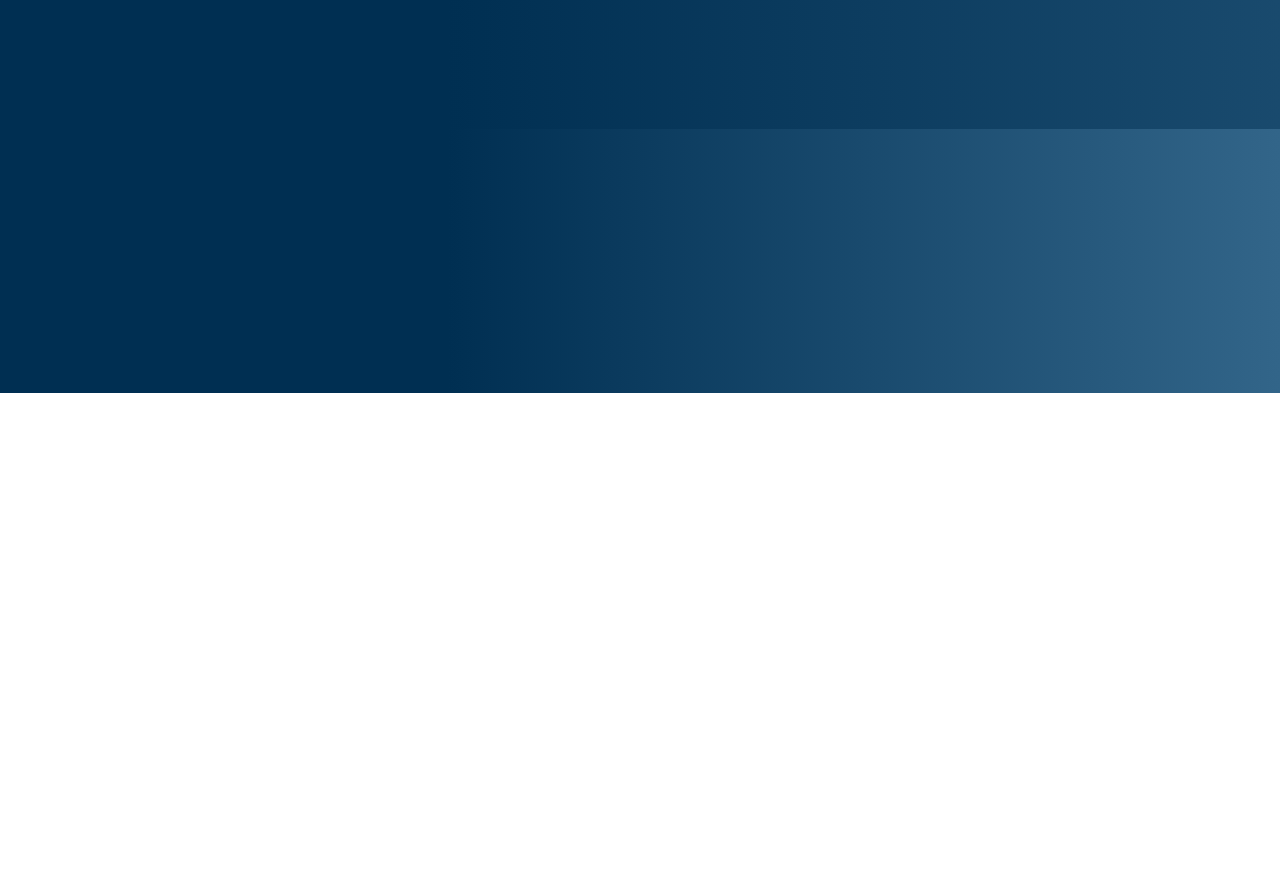
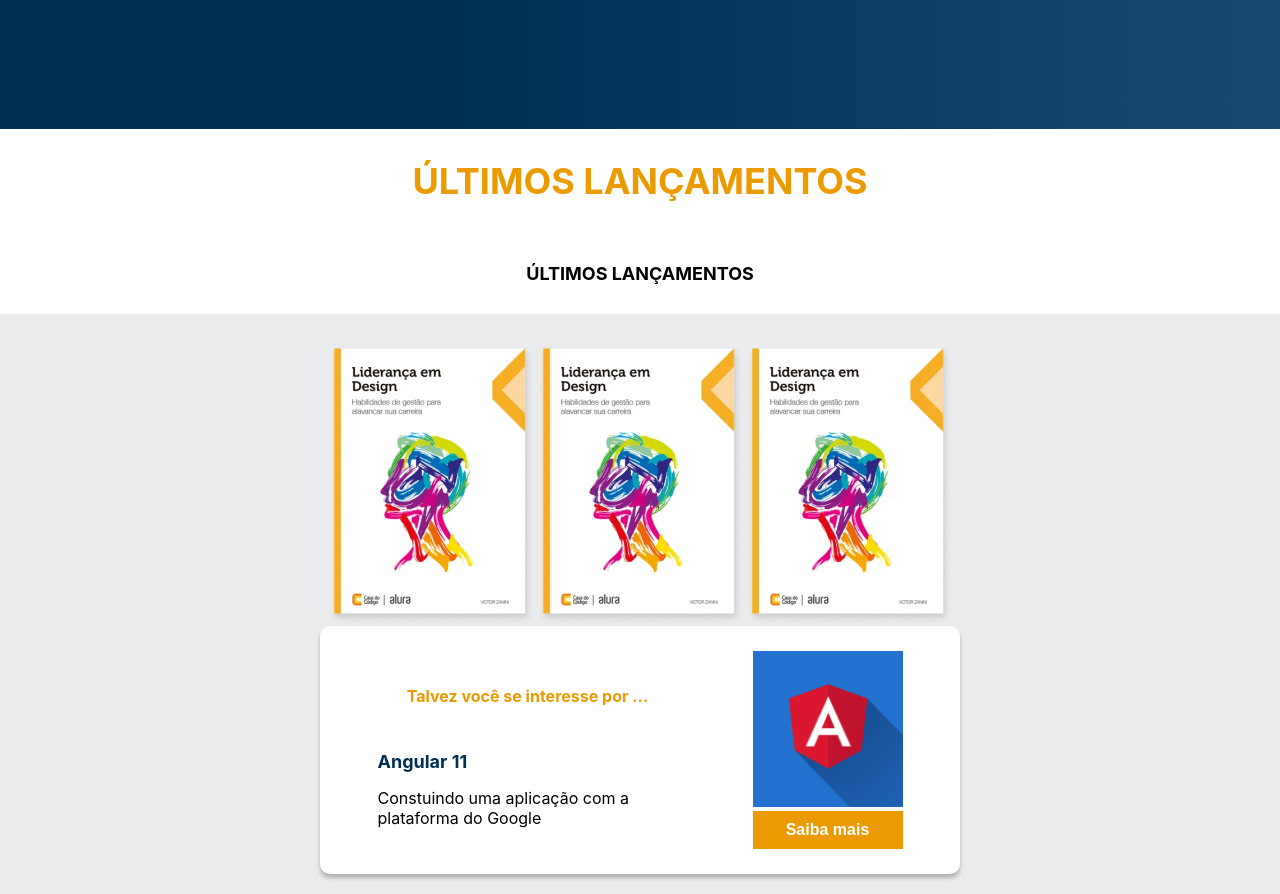
Before and after one commit to Luizsobrinho/alura-books, a React (Create React App) app: page / in a window 1280 px wide. Shown: the part 407-1301 px from the top of the page. Before the commit the page ends 800 px from the top, so only its background shows below. Built offline with nearby package versions, Linux system fonts and the light colour scheme.

Commit message:
finalizando o curso, utilizando conceitos de props

```diff
--- a/src/App.js
+++ b/src/App.js
@@ -1,6 +1,7 @@
 import Header from './componentes/Header';
 import styled from 'styled-components';
 import Pesquisa from './componentes/Pesquisa';
+import UltimosLacamentos from './componentes/UltimosLancamentos';
 
 const AppContainer = styled.div `
     width: 100vw;
@@ -12,6 +13,7 @@
       <AppContainer>
         <Header></Header>
         <Pesquisa/>
+        <UltimosLacamentos/>
       </AppContainer>
 
 
--- /dev/null
+++ b/src/componentes/CardRecomenda/index.js
@@ -0,0 +1,63 @@
+import styled from "styled-components"
+import { Titulo } from "../Titulo"
+const Card = styled.div`
+    align-items: center;
+    background-color: #FFF;
+    box-shadow: 0px 4px 4px rgba(0, 0, 0, 0.25);
+    border-radius: 10px;
+    display: flex;
+    margin: 0 auto;
+    max-width: 600px;
+    padding: 25px 20px;
+    justify-content: space-around;
+    width: 100%;
+`
+
+const Botao = styled.button`
+    background-color: #EB9B00;
+    color: #FFF;
+    padding: 10px 0px;
+    font-size: 16px;
+    border: none;
+    font-weight: 900;
+    display: block;
+    text-align: center;
+    width: 150px;
+    &:hover {
+        cursor: pointer;
+    }
+`
+
+const Descricao = styled.p`
+    max-width: 300px;
+`
+
+const Subtitulo = styled.h4`
+    color: #002F52;
+    font-size: 18px;
+    font-weight: bold;
+    margin: 15px 0;
+`
+
+const ImgLivro = styled.img`
+    width: 150px;
+`
+
+
+
+function CardRecomenda ({titulo,subtitulo,descricao, img}){
+
+    return (<Card>
+        <div>
+            <Titulo tamanhoFonte="16px" cor="#EB9B00" alinhamento="left">{titulo}</Titulo>
+            <Subtitulo>{subtitulo}</Subtitulo>
+            <Descricao>{descricao}</Descricao>
+        </div>
+        <div>
+            <ImgLivro src={img}/>
+            <Botao>Saiba mais</Botao>
+        </div>
+    </Card>  )
+}
+
+export default CardRecomenda;
--- a/src/componentes/Pesquisa/DadosPesquisa.js
+++ b/src/componentes/Pesquisa/DadosPesquisa.js
@@ -0,0 +1,9 @@
+import livro from '../../imagens/livro.png'
+
+export const livros = [
+    {nome: 'Liderança em Design', id: 1, src:livro},
+    {nome: 'Liderança em UX', id: 1, src:livro},
+    {nome: 'JavaScript Assertivo', id: 2, src:livro},
+    {nome: 'Cangaceiro em JavaScript', id: 3, src:livro},
+    {nome: 'Aventureiros do Java', id: 4, src:livro},
+]
--- a/src/componentes/Pesquisa/index.js
+++ b/src/componentes/Pesquisa/index.js
@@ -1,6 +1,7 @@
 import styled from "styled-components";
 import Input from "../Input";
 import { useState } from "react";
+import { livros } from './dadosPesquisa';
 
 const PesquisaContainer = styled.section`
     background-image: linear-gradient(90deg, #002F52 35%, #326589 165%);
@@ -22,16 +23,48 @@
     font-weight: 500;
     margin-bottom: 40px;
 `
+
+const Resultado = styled.div`
+    display: flex;
+    justify-content: center;
+    align-items: center;
+    margin-bottom: 20px;
+    cursor: pointer;
+
+    p {
+        width: 200px;
+    }
+
+    img {
+        width: 100px;
+    }
+
+    &:hover {
+        border: 1px solid white;
+    }
+`
 function Pesquisa (){
     // O texto digitado pelo usuario
-    const [textoDigitado,setTextoDigitado] = useState('');
-
+    const [livrosPesquisados,setLivrosPesquisados] = useState([]);
     return (
         <PesquisaContainer>
             <Titulo>Já sabe por onde começar ?</Titulo>
             <Subtitulo>Encontre seu livro em nossa estante</Subtitulo>
-           <Input placeholder="Escreva sua próxima leitura!" onBlur={evento => setTextoDigitado(evento.target.value)}></Input>
-           <p>{textoDigitado}</p>
+           <Input
+            placeholder="Escreva sua próxima leitura!"
+            onBlur={evento => {
+                const textoDigitado = evento.target.value
+                const resultadoPesquisa = livros.filter(livro => livro.nome.includes(textoDigitado))
+                setLivrosPesquisados(resultadoPesquisa)
+            }}
+
+            />
+            {livrosPesquisados.map(livro =>(
+                <Resultado>
+                    <img src={livro.src} alt={livro.nome}></img>
+                    <p>{livro.nome}</p>
+                </Resultado>
+            ) )}
         </PesquisaContainer>
     )
 }
--- /dev/null
+++ b/src/componentes/Titulo/index.js
@@ -0,0 +1,11 @@
+import styled from "styled-components";
+
+export const Titulo = styled.h2`
+    width: 100%;
+    padding: 30px 0;
+    background-color: #FFF;
+    color: ${props => props.cor || '#000'};
+    font-size: ${props => props.tamanhoFonte || '18px'};
+    text-align: ${props => props.alinhamente || 'center'};
+    margin: 0;
+`
--- /dev/null
+++ b/src/componentes/UltimosLancamentos/dadosUltimosLancamentos.js
@@ -0,0 +1,7 @@
+import livro from '../../imagens/livro.png'
+
+export const livros = [
+    {nome: 'Liderança em Design', src: livro, id: 1},
+    {nome: 'Cangaceiro JavaScript', src: livro, id: 3},
+    {nome: 'Apache Kafka e Spring Boot', src: livro, id: 4}
+]
--- /dev/null
+++ b/src/componentes/UltimosLancamentos/index.js
@@ -0,0 +1,45 @@
+import { livros } from './dadosUltimosLancamentos'
+import styled from 'styled-components';
+import { Titulo }  from '../Titulo';
+import CardRecomenda from '../CardRecomenda';
+import imagemLivro from '../../imagens/livro2.png'
+const UltimosLancamentosContainer = styled.section`
+    background-color: #EBECEE;
+    padding-bottom: 20px;
+    display: flex;
+    flex-direction: column;
+`
+
+
+const NovosLivrosContainer = styled.div`
+    margin-top: 30px;
+    display: flex;
+    width: 100%;
+    justify-content: center;
+    cursor: pointer;
+`
+
+
+
+function UltimosLacamentos() {
+    return (
+        <UltimosLancamentosContainer>
+            <Titulo cor = "#EB9B00" tamanhoFonte = "36px" alinhamento = "center">ÚLTIMOS LANÇAMENTOS</Titulo>
+            <Titulo>ÚLTIMOS LANÇAMENTOS</Titulo>
+            <NovosLivrosContainer>
+                {livros.map(livro => (
+                    <img src={livro.src} alt={livro.nome} />
+                ))}
+
+            </NovosLivrosContainer>
+            <CardRecomenda
+                titulo="Talvez você se interesse por ..."
+                subtitulo="Angular 11"
+                descricao="Constuindo uma aplicação com a plataforma do Google"
+                img={imagemLivro}
+            />
+        </UltimosLancamentosContainer>
+    )
+}
+
+export default UltimosLacamentos
```
